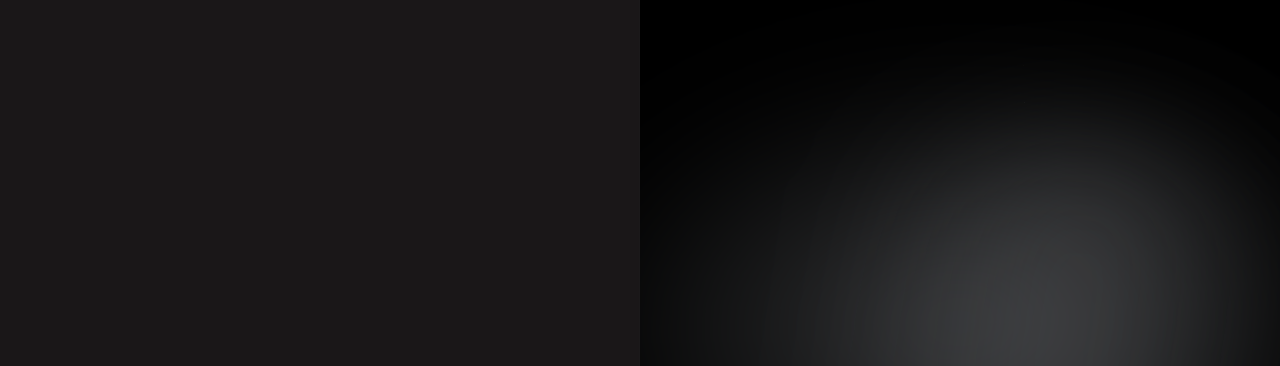
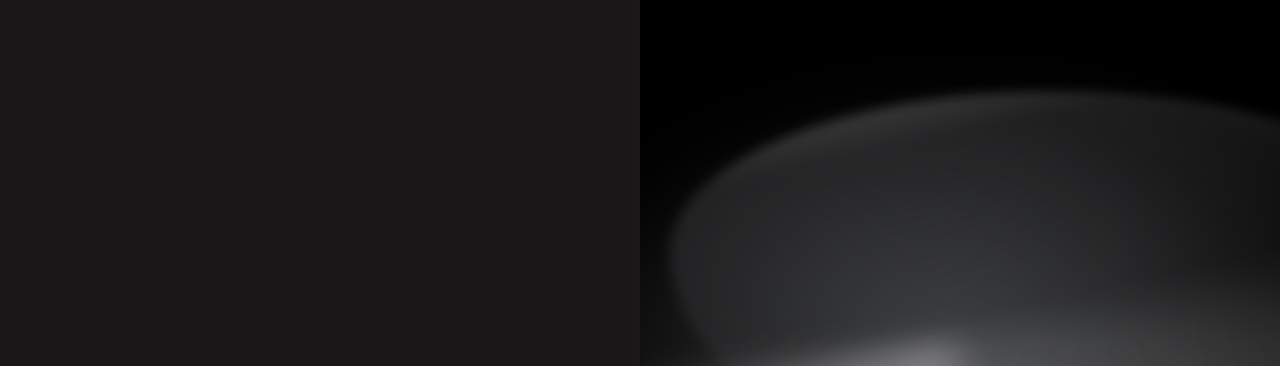
Before and after one commit to Dinaraaaaz/color-shift, a plain HTML site: page index.html in a window 1280 px wide. Shown: the top 366 px of the page. Drawn offline with nearby package versions, Linux system fonts and the light colour scheme; a web font is replaced by a local one.

Commit message:
Glassier, faster silver veil on the waiting screen
Three layers: brighter silver glow (~30%), a glass sheet with crisp
edge highlights, and a light streak gliding across. 20% faster drift.

Co-Authored-By: Claude Opus 5.5 <noreply@anthropic.com>

```diff
--- a/app.css
+++ b/app.css
@@ -138,19 +138,45 @@ button:active { transform: scale(0.96); }
   left: -20%;
   right: -20%;
   height: 70%;
-  filter: blur(60px);
   border-radius: 50%;
 }
+/* Soft silver glow behind the glass */
 .veil__layer--a {
   top: 15%;
-  background: radial-gradient(ellipse at center, rgb(var(--silver) / 0.24), transparent 65%);
-  animation: drift 14.4s ease-in-out infinite alternate;
+  filter: blur(40px);
+  background: radial-gradient(ellipse at center, rgb(var(--silver) / 0.30), rgb(var(--silver) / 0.10) 45%, transparent 68%);
+  animation: drift 11.5s ease-in-out infinite alternate;
 }
+/* The glass sheet: bright top edge, faint body, soft bottom edge */
 .veil__layer--b {
-  top: 25%;
-  left: 10%;
-  background: linear-gradient(100deg, transparent 20%, rgb(var(--silver) / 0.16) 50%, transparent 80%);
-  animation: drift 20.7s ease-in-out -8s infinite alternate-reverse;
+  top: 22%;
+  left: 5%;
+  height: 46%;
+  filter: blur(6px);
+  border-radius: 46% 54% 50% 50% / 40% 40% 60% 60%;
+  background: linear-gradient(170deg,
+    rgb(255 255 255 / 0.30) 0%,
+    rgb(var(--silver) / 0.12) 18%,
+    rgb(var(--silver) / 0.04) 55%,
+    rgb(255 255 255 / 0.18) 92%,
+    transparent 100%);
+  box-shadow: inset 0 1px 0 rgb(255 255 255 / 0.35), inset 0 -1px 0 rgb(255 255 255 / 0.12);
+  mix-blend-mode: screen;
+  animation: drift 16.6s ease-in-out -8s infinite alternate-reverse;
+}
+/* A light streak gliding across the glass */
+.veil::after {
+  content: '';
+  position: absolute;
+  left: -30%;
+  right: -30%;
+  top: 40%;
+  height: 14%;
+  rotate: -8deg;
+  filter: blur(14px);
+  background: linear-gradient(90deg, transparent 10%, rgb(255 255 255 / 0.30) 48%, rgb(255 255 255 / 0.05) 52%, transparent 90%);
+  mix-blend-mode: screen;
+  animation: drift 13s ease-in-out -4s infinite alternate;
 }
 @keyframes drift {
   from { transform: translateY(-28%) rotate(-3deg); }
@@ -329,6 +355,6 @@ button:active { transform: scale(0.96); }
 }
 
 @media (prefers-reduced-motion: reduce) {
-  .veil__layer { animation: none; }
+  .veil__layer, .veil::after { animation: none; }
   * { transition-duration: 0.01s !important; }
 }
```
